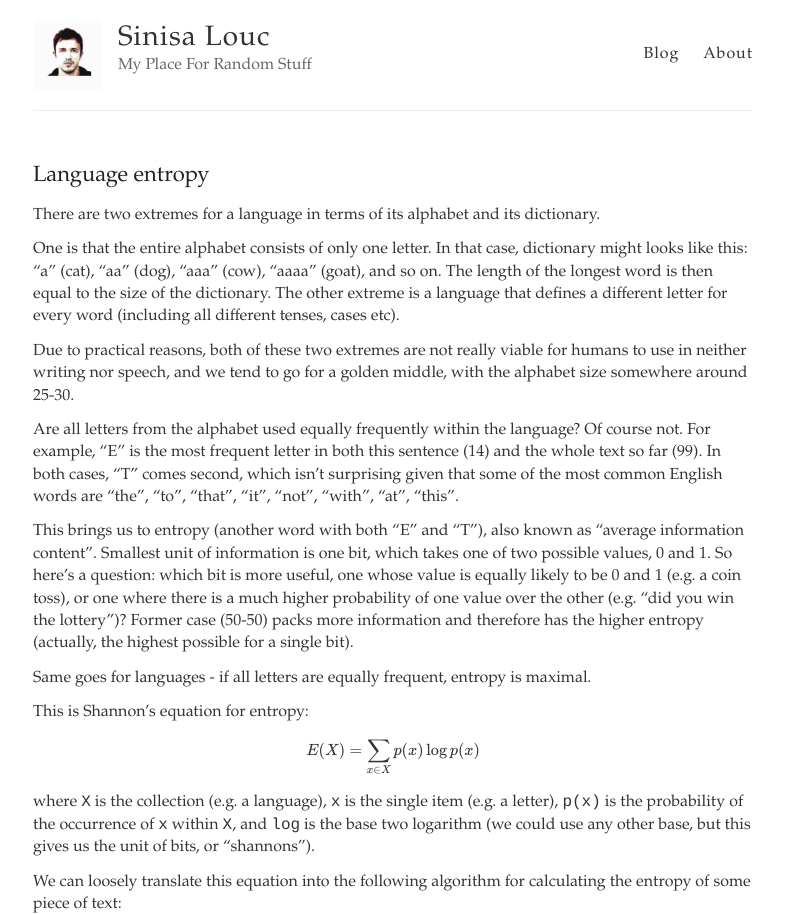
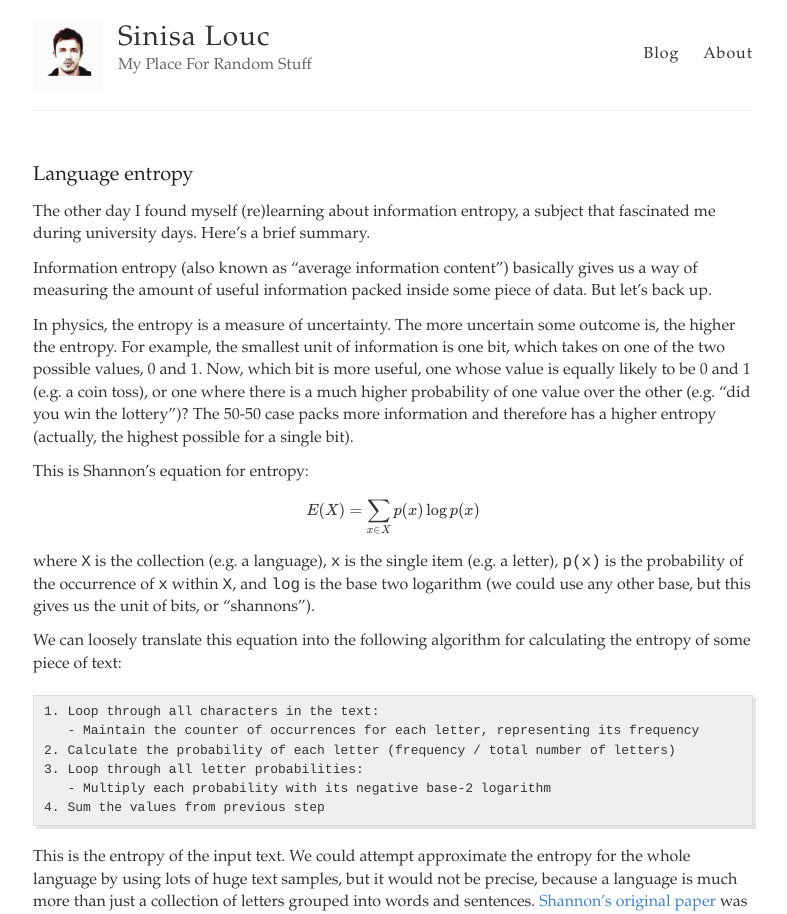
Before and after one commit to slouc/slouc.github.io, a Jekyll site: the page built from _posts/2022-11-13-Entropy.md, in a window 1280 px wide. Shown: the top 914 px of the page, without its empty margins (247-1034 px from the left). Built offline with Jekyll 4.4.1, drawn with Linux system fonts in a browser that asks for light colours; formulas are drawn with MathJax 3; some of the changed text lies outside the part shown.

Commit message:
minor fixes

```diff
--- a/_posts/2022-11-06-Entropy.md
+++ b/_posts/2022-11-13-Entropy.md
@@ -3,29 +3,20 @@ layout: post
 title: Language entropy
 ---
 
-There are two extremes for a language in terms of its alphabet and its dictionary.
 
-One is that the entire alphabet consists of only one letter.
-In that case, dictionary might looks like this: "a" (cat), "aa" (dog), "aaa" (cow), "aaaa" (goat), and so on. The length of the longest word is then equal to
-the size of the dictionary.
-The other extreme is a language that defines a different letter for every word (including all different tenses, cases etc).
+The other day I found myself (re)learning about information entropy, a subject that
+fascinated me during university days. Here's a brief summary.
 
-Due to practical reasons, both of these two extremes are not really viable for humans to use in neither writing nor speech,
-and we tend to go for a golden middle, with the alphabet size somewhere around 25-30.
+Information entropy (also known as "average information content") basically gives us a way
+of measuring the amount of useful information packed inside some piece of data. But let's back up.
 
-Are all letters from the alphabet used equally frequently within the language? Of course not.
-For example, "E" is the most frequent letter in both this sentence (14) and the whole text so far (99).
-In both cases, "T" comes second, which isn't surprising given that some of the most common English words are
-"the", "to", "that", "it", "not", "with", "at", "this".
-
-This brings us to entropy (another word with both "E" and "T"), also known as "average information content".
-Smallest unit of information is one bit, which takes one of two possible values, 0 and 1.
-So here's a question: which bit is more useful, one whose value is equally likely to be 0 and 1 (e.g. a coin toss),
+In physics, the entropy is a measure of uncertainty. The more uncertain some outcome is, the
+higher the entropy. For example, the smallest unit of information is one bit,
+which takes on one of the two possible values, 0 and 1.
+Now, which bit is more useful, one whose value is equally likely to be 0 and 1 (e.g. a coin toss),
 or one where there is a much higher probability of one value over the other (e.g. "did you win the lottery")?
-Former case (50-50) packs more information and therefore has the higher entropy
+The 50-50 case packs more information and therefore has a higher entropy
 (actually, the highest possible for a single bit).
-
-Same goes for languages - if all letters are equally frequent, entropy is maximal.
 
 This is Shannon's equation for entropy:
 
@@ -57,14 +48,15 @@ into words and sentences.
 was actually using [n-grams](https://en.wikipedia.org/wiki/N-gram), which doesn't come without
 its own [set of limitations](https://clin2022.uvt.nl/limitations-of-the-entropy-measure-in-n-gram-language-modelling/).
 
-Here's a question: How does entropy of a language change if
+I was wondering: How does entropy of a language change if
 we destroy the fabric of grammar and language rules, and we simply arrange all the words in the
-sorted order? Answer: this kind of normalisation results in approximately the same value
+sorted order? Turns out, this kind of normalisation results in approximately the same value
 across all languages ([source](https://journals.plos.org/plosone/article?id=10.1371/journal.pone.0019875)).
 
-Here's another one: How quickly does entropy of a language converge to a stable value? Answer:
-after an average of about 35k when using isolated-words aka "source" entropy, and 38k for
+Here's another question: How quickly does entropy of a language converge to a stable value?
+Answer: after an average of about 35k when using isolated-words aka "source" entropy, and 38k for
 n-grams aka "block" entropy ([source](https://arxiv.org/pdf/1606.06996.pdf)).
+
 Unsurprisingly, their correlation is linear:
 
 ![linear correlation](https://www.researchgate.net/profile/Christian-Bentz/publication/304277331/figure/fig2/AS:376016481603585@1466660723075/Correlation-between-block-and-source-entropies-for-the-PBC-texts.png)
@@ -73,5 +65,5 @@ What about speech?
 
 It has been shown that speech entropy runs at about ~39 bits/sec across
 all languages ([source](https://www.science.org/doi/10.1126/sciadv.aaw2594)). This would indicate that,
-regardless of the grammar, dictionary size or other parameters, we all converge to conveying
+regardless of the grammar, dictionary size or other parameters, we all eventually converge to conveying
 the same amount of information per second in spoken conversations.
--- a/index.html
+++ b/index.html
@@ -12,7 +12,7 @@ layout: default
 <!--        {{ post.excerpt }}-->
 <!--      </div>-->
 
-      <p class="date">{{ post.date | date: "%B %e, %Y" }}</p>
+      <p2 class="date">{{ post.date | date: "%B %e, %Y" }}</p2>
     </article>
   {% endfor %}
 </div>
--- a/style.scss
+++ b/style.scss
@@ -43,14 +43,14 @@ h1, h2, h3, h4, h5, h6 {
 }
 
 h1 {
-  font-size: 22px;
+  font-size: 20px;
   a {
     color: inherit;
   }
 }
 
 h2 {
-  font-size: 18px;
+  font-size: 16px;
 }
 
 h3 {
@@ -64,6 +64,10 @@ h4 {
 
 p {
   margin: 12px 0;
+}
+
+p2 {
+  margin: 0px 0;
 }
 
 a {
```
Also changed, not shown: other parts of _posts/2022-11-13-Entropy.md (+1 -1 lines), _posts/2022-11-05-Fibers.md (+11 -8 lines).
